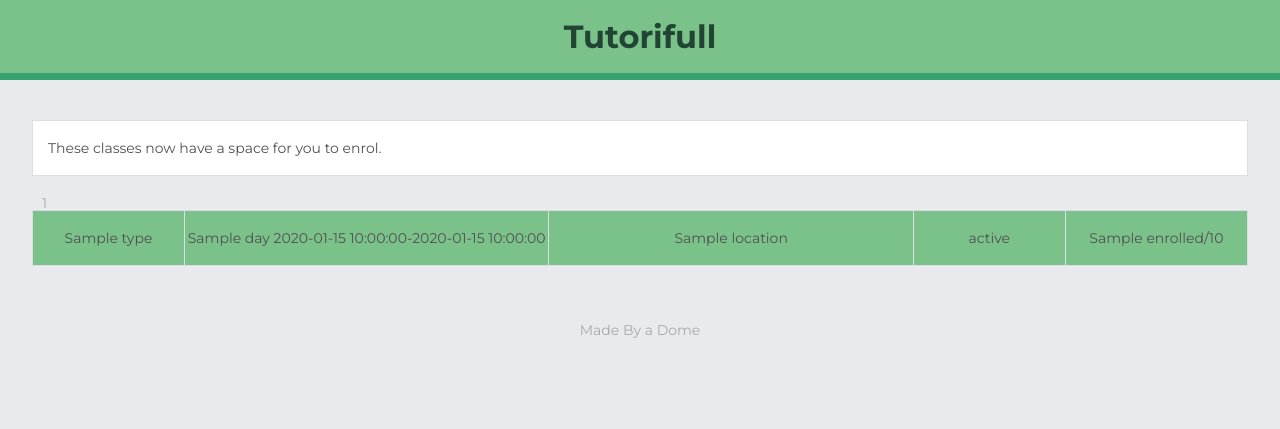
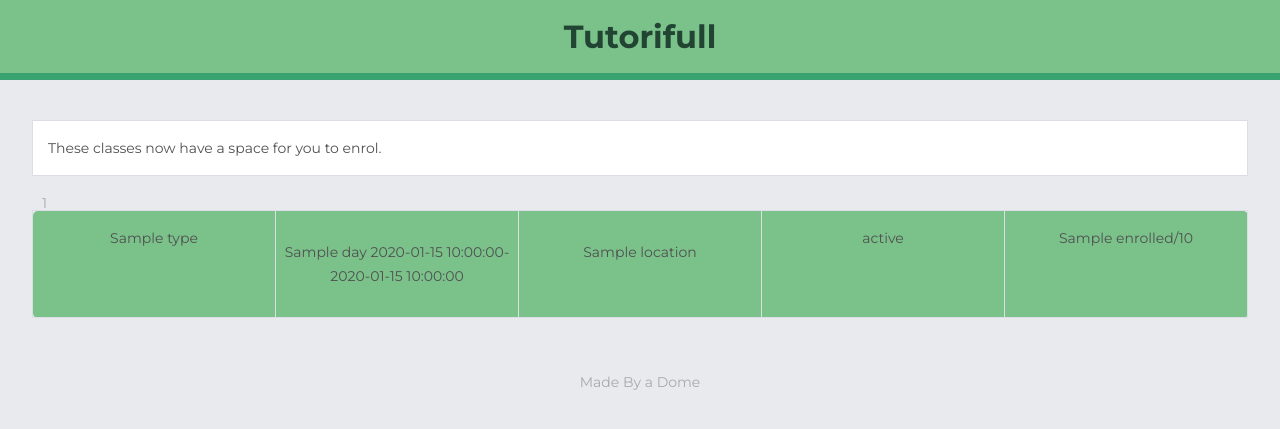
Before and after one commit to daniel-hocking/Tutorifull, a Flask app: template templates/email.html in a window 1280 px wide. Shown: the top 429 px of the page. Run offline with Flask 2, Linux system fonts and the light colour scheme; the template is opened without the code that fills it: most values are stand-ins (such as "Sample title", 1, 10 or a date in 2020).

Commit message:
squished multiple timeslots with the same date/time into just the first timeslot, updated email template for multiple timeslots and added border radius

```diff
--- a/js/tutorifull.js
+++ b/js/tutorifull.js
@@ -332,14 +332,14 @@ document.getElementsByClassName('alert-me-button')[0].onclick = function() {
     // make sure at least one class is selected
     if (selectedClassRows.size == 0) {
         noSelectedClassesWarning.classList.remove('hidden');
-        window.location = "#step4";
+        window.location = "#confirm";
         error = true;
     }
 
     // make sure they entered a valid contact
     if (!contactGiven) {
         noContactInfoWarning.classList.remove('hidden');
-        window.location = "#step3";
+        window.location = "#contact";
         error = true;
     }
 
--- a/templates/email.html
+++ b/templates/email.html
@@ -205,23 +205,23 @@
                                             </caption>
                                             {% for class in course.classes %}
                                                 <tr style="background-color: {{ loop.cycle('#7ac18a', '#85ce95') }};">
-                                                    <td valign="top" class="class-type" style="-webkit-text-size-adjust: 100%;-ms-text-size-adjust: 100%;mso-table-lspace: 0pt;mso-table-rspace: 0pt;font-family: 'Montserrat', sans-serif;font-size: 14px;padding-top: 15px;padding-bottom: 15px;border: 1px solid #dbdee4;text-align: center;width: 12.5%;">
+                                                    <td valign="top" class="class-status" style="{% if loop.first %}border-top: 1px solid #dbdee4;border-top-left-radius: 5px;{% endif %}{% if loop.last %}border-bottom-left-radius: 5px;{% endif %}border-left: 1px solid #dbdee4;-webkit-text-size-adjust: 100%;-ms-text-size-adjust: 100%;mso-table-lspace: 0pt;mso-table-rspace: 0pt;font-family: 'Montserrat', sans-serif;font-size: 14px;padding-top: 15px;padding-bottom: 15px;border-right: 1px solid #dbdee4;border-bottom: 1px solid #dbdee4;text-align: center;width: 12.5%;">
                                                         {{ class.type }}
                                                     </td>
-                                                    <td valign="top" class="class-time" style="-webkit-text-size-adjust: 100%;-ms-text-size-adjust: 100%;mso-table-lspace: 0pt;mso-table-rspace: 0pt;font-family: 'Montserrat', sans-serif;font-size: 14px;padding-top: 15px;padding-bottom: 15px;border: 1px solid #dbdee4;text-align: center;width: 30%;">
-                                                        {% if class.day and class.start_time and class.end_time %}
-                                                            {{ class.day }} {{ class.start_time }}-{{ class.end_time }}
-                                                        {% endif %}
+                                                    <td valign="top" class="class-status" style="{% if loop.first %}border-top: 1px solid #dbdee4;{% endif %}-webkit-text-size-adjust: 100%;-ms-text-size-adjust: 100%;mso-table-lspace: 0pt;mso-table-rspace: 0pt;font-family: 'Montserrat', sans-serif;font-size: 14px;padding-top: 15px;padding-bottom: 15px;border-right: 1px solid #dbdee4;border-bottom: 1px solid #dbdee4;text-align: center;width: 12.5%;">
+                                                        {% for timeslot in class.timeslots %}
+                                                            <p>{{ timeslot.day }} {{ timeslot.start_time }}-{{ timeslot.end_time }}</p>
+                                                        {% endfor %}
                                                     </td>
-                                                    <td valign="top" class="class-location" style="-webkit-text-size-adjust: 100%;-ms-text-size-adjust: 100%;mso-table-lspace: 0pt;mso-table-rspace: 0pt;font-family: 'Montserrat', sans-serif;font-size: 14px;padding-top: 15px;padding-bottom: 15px;border: 1px solid #dbdee4;text-align: center;width: 30%;">
-                                                        {% if class.location %}
-                                                            {{ class.location }}
-                                                        {% endif %}
+                                                    <td valign="top" class="class-status" style="{% if loop.first %}border-top: 1px solid #dbdee4;{% endif %}-webkit-text-size-adjust: 100%;-ms-text-size-adjust: 100%;mso-table-lspace: 0pt;mso-table-rspace: 0pt;font-family: 'Montserrat', sans-serif;font-size: 14px;padding-top: 15px;padding-bottom: 15px;border-right: 1px solid #dbdee4;border-bottom: 1px solid #dbdee4;text-align: center;width: 12.5%;">
+                                                        {% for timeslot in class.timeslots %}
+                                                            <p>{{ timeslot.location }}</p>
+                                                        {% endfor %}
                                                     </td>
-                                                    <td valign="top" class="class-status" style="-webkit-text-size-adjust: 100%;-ms-text-size-adjust: 100%;mso-table-lspace: 0pt;mso-table-rspace: 0pt;font-family: 'Montserrat', sans-serif;font-size: 14px;padding-top: 15px;padding-bottom: 15px;border: 1px solid #dbdee4;text-align: center;width: 12.5%;">
+                                                    <td valign="top" class="class-status" style="{% if loop.first %}border-top: 1px solid #dbdee4;{% endif %}-webkit-text-size-adjust: 100%;-ms-text-size-adjust: 100%;mso-table-lspace: 0pt;mso-table-rspace: 0pt;font-family: 'Montserrat', sans-serif;font-size: 14px;padding-top: 15px;padding-bottom: 15px;border-right: 1px solid #dbdee4;border-bottom: 1px solid #dbdee4;text-align: center;width: 12.5%;">
                                                         {{ class.status }}
                                                     </td>
-                                                    <td valign="top" class="class-enrolled" style="-webkit-text-size-adjust: 100%;-ms-text-size-adjust: 100%;mso-table-lspace: 0pt;mso-table-rspace: 0pt;font-family: 'Montserrat', sans-serif;font-size: 14px;padding-top: 15px;padding-bottom: 15px;border: 1px solid #dbdee4;text-align: center;width: 15%;">
+                                                    <td valign="top" class="class-status" style="{% if loop.first %}border-top: 1px solid #dbdee4;border-top-right-radius: 5px;{% endif %}{% if loop.last %}border-bottom-right-radius: 5px;{% endif %}-webkit-text-size-adjust: 100%;-ms-text-size-adjust: 100%;mso-table-lspace: 0pt;mso-table-rspace: 0pt;font-family: 'Montserrat', sans-serif;font-size: 14px;padding-top: 15px;padding-bottom: 15px;border-right: 1px solid #dbdee4;border-bottom: 1px solid #dbdee4;text-align: center;width: 12.5%;">
                                                         {{ class.enrolled }}/{{ class.capacity }}
                                                     </td>
                                                 </tr>
--- a/templates/email_with_style_tag.html
+++ b/templates/email_with_style_tag.html
@@ -18,7 +18,6 @@
 			/* /\/\/\/\/\/\/\/\/ RESET STYLES /\/\/\/\/\/\/\/\/ */
 			body {margin: 0; padding: 0;}
 			img {border: 0; height: auto; line-height: 100%; outline: none; text-decoration: none;}
-			table {border-collapse: collapse !important;}
 			body, #bodyTable, #bodyCell {height: 100% !important; margin: 0; padding: 0; width: 100% !important;}
 			/* /\/\/\/\/\/\/\/\/ TEMPLATE STYLES /\/\/\/\/\/\/\/\/ */
 			/* ========== Page Styles ========== */
@@ -111,7 +110,8 @@
 				font-size: 14px;
                 padding-top: 15px;
                 padding-bottom: 15px;
-                border: 1px solid #dbdee4;
+                border-right: 1px solid #dbdee4;
+                border-bottom: 1px solid #dbdee4;
                 text-align: center;
             }
             .classTable td.class-type {
```
Also changed, not shown: scraper.py (+21 -15 lines), templates/homepage.html (+4 -4 lines).
